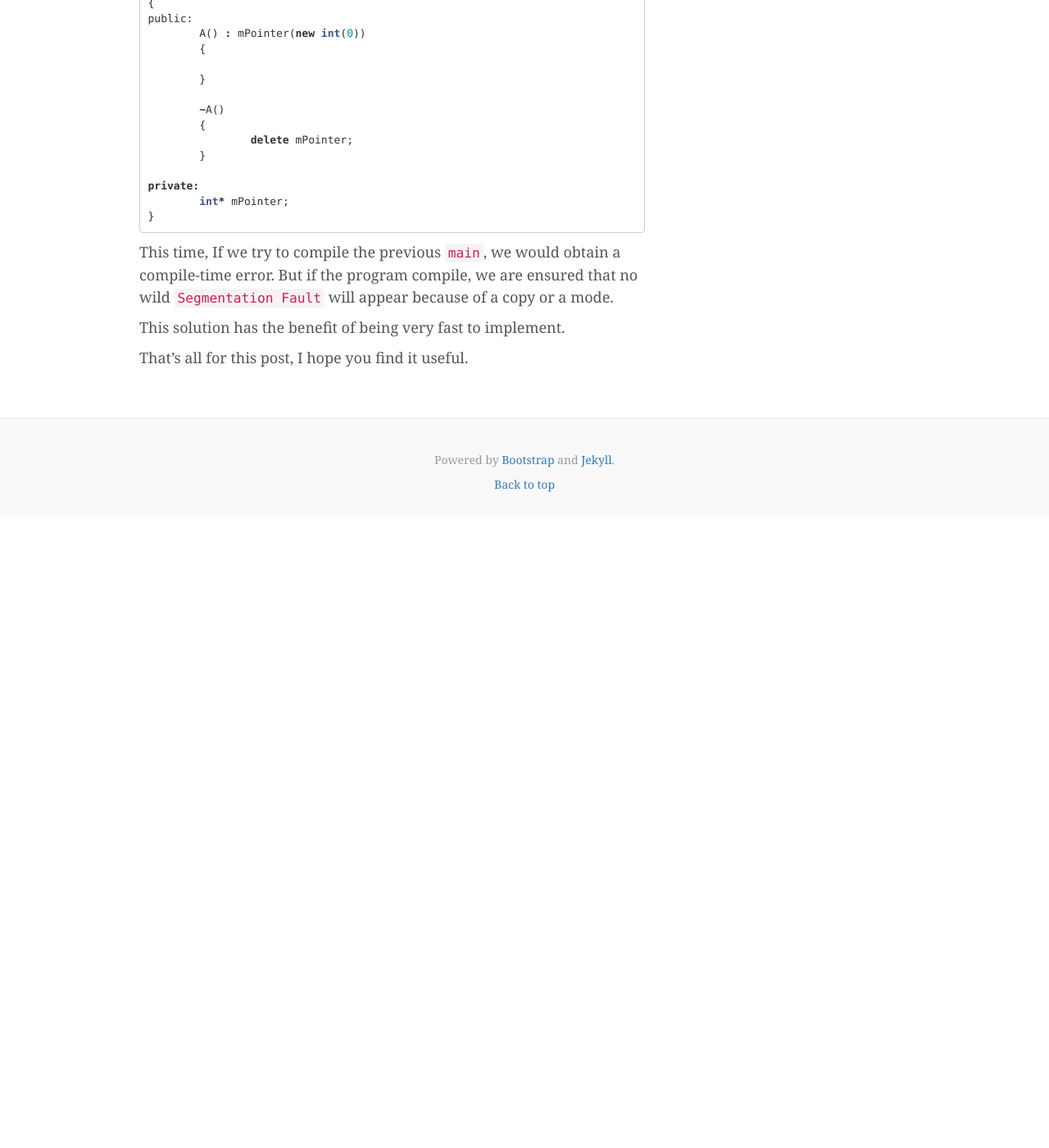
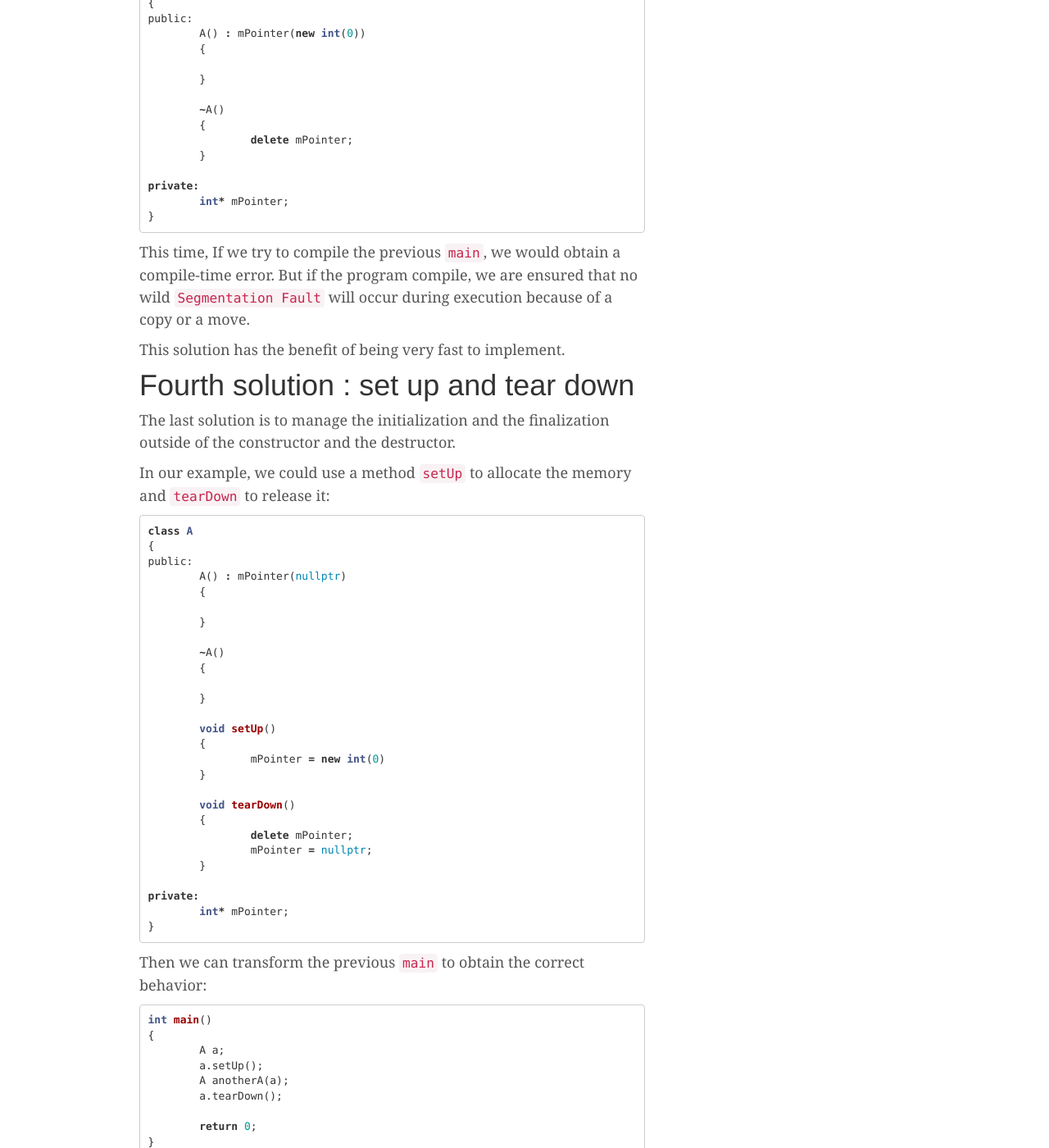
Before and after one commit to pvigier/pvigier.github.io-jekyll, a Jekyll site: the page built from _posts/2018-02-15-non-empty-destructors.md, in a window 1280 px wide and 1400 px high, scrolled down 3891 px. Shown: the whole window at 82% size. Built offline with Jekyll 4.4.1, drawn with Linux system fonts in a browser that asks for light colours; comment, search, counter and statistics services are not loaded; before the commit the page ends 4521 px from its top, so only the background shows below that; some of the changed text lies outside the part shown.

Commit message:
Improve the article

````diff
--- a/_posts/2018-02-15-non-empty-destructors.md
+++ b/_posts/2018-02-15-non-empty-destructors.md
@@ -53,11 +53,11 @@ A `Segmentation fault` will occur.
 
 Why?
 
-Because when we the `main` function ends, the destructor of `A` is called to delete `a` and `anotherA`. When `a` is destroyed the memory cell to which `a`'s `mPointer` points to is freed. Then, when `anotherA` is destroyed, we try to free the memory to which `anotherA`'s `mPointer` points to. But as `anotherA` is a copy of `a`, its `mPointer` points to the same memory cell as `a`'s `mPointer`. Thus we try to free twice the same memory cell which causes the `Segmentation fault`.
+Because when the `main` function ends, the destructor of `A` is called to delete `a` and `anotherA`. When `a` is destroyed the memory cell to which `a`'s `mPointer` points to is freed. Then, when `anotherA` is destroyed, we try to free the memory to which `anotherA`'s `mPointer` points to. But as `anotherA` is a copy of `a`, its `mPointer` points to the same memory cell as `a`'s `mPointer`. Thus we try to free twice the same memory cell which causes the `Segmentation fault`.
 
-So the problem is that because of copy the destructor is called twice on the same attributes.
+So the problem is that because of the copy the destructor is called twice on the same attributes.
 
-Note that the copy or move constructor are often called when we use containers. For instance, there is a copy or a move when the `std::vector`'s `push_back` is called.
+Note that the copy or move constructors are often called when we use containers. For instance, there is a copy or a move when the `std::vector`'s `push_back` is called.
 
 <!--more-->
 
@@ -187,8 +187,60 @@ private:
 }
 ```
 
-This time, If we try to compile the previous `main`, we would obtain a compile-time error. But if the program compile, we are ensured that no wild `Segmentation Fault` will appear because of a copy or a mode.
+This time, If we try to compile the previous `main`, we would obtain a compile-time error. But if the program compile, we are ensured that no wild `Segmentation Fault` will occur during execution because of a copy or a move.
 
 This solution has the benefit of being very fast to implement.
 
+# Fourth solution : set up and tear down
+
+The last solution is to manage the initialization and the finalization outside of the constructor and the destructor.
+
+In our example, we could use a method `setUp` to allocate the memory and `tearDown` to release it:
+
+```cpp
+class A
+{
+public:
+	A() : mPointer(nullptr)
+	{
+
+	}
+
+	~A()
+	{
+
+	}
+
+	void setUp()
+	{
+		mPointer = new int(0)
+	}
+
+	void tearDown()
+	{
+		delete mPointer;
+		mPointer = nullptr;
+	}
+
+private:
+	int* mPointer;
+}
+```
+
+Then we can transform the previous `main` to obtain the correct behavior:
+
+```cpp
+int main()
+{
+	A a;
+	a.setUp();
+	A anotherA(a);
+	a.tearDown();
+
+	return 0;
+}
+```
+
+This solution works well but requires from the user of the class to be more careful and to manage himself the memory.
+
 That's all for this post, I hope you find it useful.
````
Also changed, not shown: other parts of _posts/2018-02-15-non-empty-destructors.md (+4 -4 lines), articles/index.md (+1 -0 lines).
